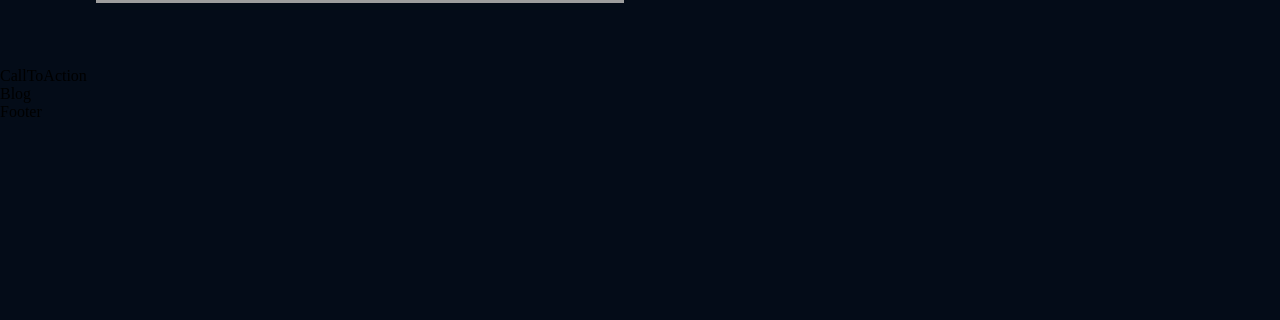
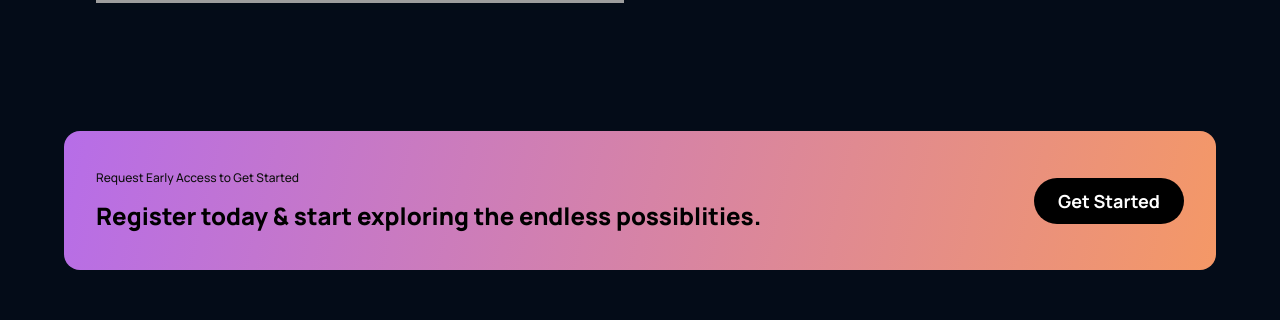
Before and after one commit to KleverKobold/gpt-3, a React (Create React App) app: page / in a window 1280 px wide. Shown: the part 2696-3016 px from the top of the page. Before the commit the page ends 2817 px from the top, so only its background shows below. Built offline with nearby package versions, Linux system fonts and the light colour scheme; grey boxes are pictures that could not be loaded.

Commit message:
CTA Finished

```diff
--- a/src/components/cta/CallToAction.jsx
+++ b/src/components/cta/CallToAction.jsx
@@ -3,7 +3,16 @@
 
 const CallToAction = () => {
   return (
-    <div>CallToAction</div>
+    <div className='gpt3__cta'>
+      <div className='gpt3__cta-content'>
+        <p>Request Early Access to Get Started</p>
+        <h3>Register today & start exploring the endless possiblities.</h3>
+      </div>
+      <div className='gpt3__cta-button'>
+        <button type='button' >Get Started</button>
+      </div>
+
+    </div>
   )
 }
 
--- a/src/components/cta/callToAction.css
+++ b/src/components/cta/callToAction.css
@@ -0,0 +1,50 @@
+.gpt3__cta{
+
+    display: flex;
+    justify-content: space-between;
+    align-items: center;
+    flex-direction: row;
+    padding: 2rem;
+    margin: 4rem;
+    border-radius: 1rem;
+    background: var(--gradient-bar);
+}
+
+.gpt3__cta-content p{
+    font-family: var(--font-family);
+    font-weight: 500;
+    font-size: 12px;
+    line-height: 30px;
+    color: #0e0e0e;
+}
+
+.gpt3__cta-content h3{
+    font-family: var(--font-family);
+    font-weight: 800;
+    font-size: 24px;
+    line-height: 45px;
+    color: #000;
+}
+
+.gpt3__cta-button{
+    display: flex;
+    justify-content: center;
+    align-items: center;
+    margin-left: 2rem;
+
+}
+
+.gpt3__cta-button button{
+    background: #000;
+    color: #ffff;
+    border-radius: 40px;
+    font-family: var(--font-family);
+    font-weight: bold;
+    font-size: 18px;
+    line-height: 30px;
+    padding: 0.5rem 1rem;
+    border: none;
+    outline: none;
+    cursor: pointer;
+    min-width: 150px;
+}
```
